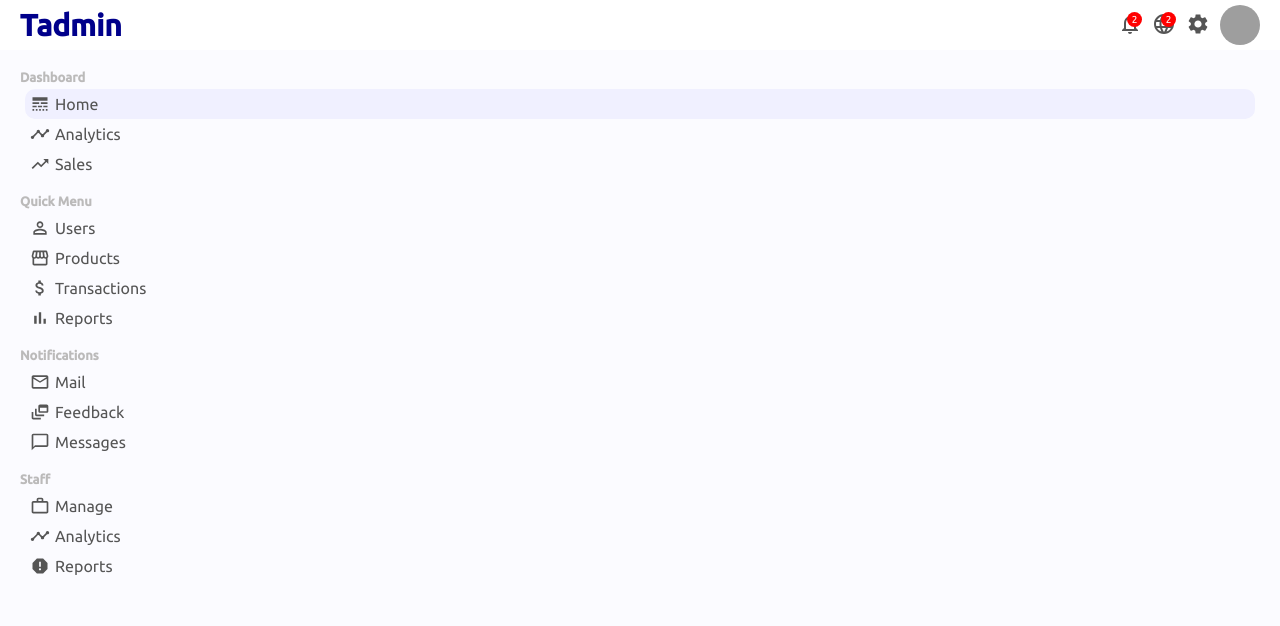
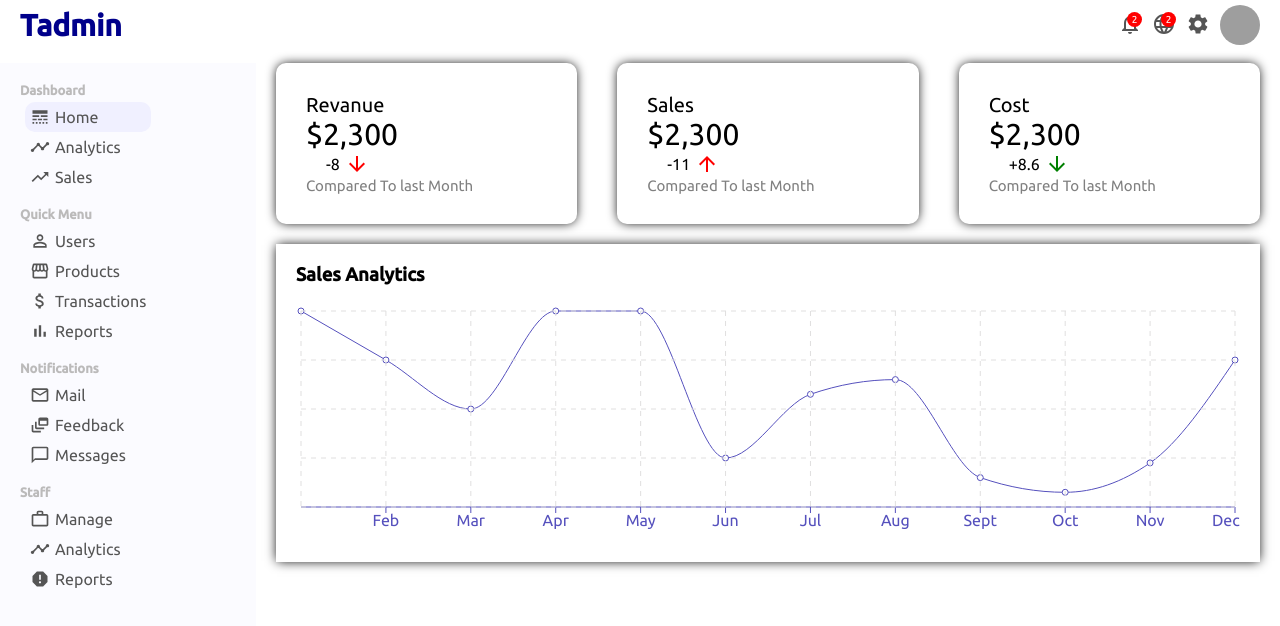
Before and after one commit to tushar0907/Stocks-Admin-Panel, a React (Create React App) app: page / in a window 1280 px wide. Shown: the top 626 px of the page. Built offline with nearby package versions, Linux system fonts and the light colour scheme; grey boxes are pictures that could not be loaded.

Commit message:
Analytics

```diff
--- a/src/App.css
+++ b/src/App.css
@@ -1,3 +1,4 @@
 .container {
     display: flex;
+    margin-top: 13px;
 }
--- a/src/App.jsx
+++ b/src/App.jsx
@@ -1,6 +1,7 @@
 import Topbar from "./components/topbar/Topbar";
 import Sidebar from "./components/sidebar/sidebar";
 import "./App.css";
+import Home from "./pages/home/Home"
 
 
 function App() {
@@ -9,7 +10,7 @@ function App() {
       <Topbar />
       <div className="container">
         <Sidebar />
-
+        <Home />
       </div>
     </div>
   );
--- /dev/null
+++ b/src/components/chart/Chart.jsx
@@ -0,0 +1,73 @@
+import "./chart.css"
+import {LineChart, Line, XAxis, CartesianGrid, Tooltip, ResponsiveContainer} from 'recharts';
+
+const Chart=() => {
+    const data=[
+        {
+            name: 'Jan',
+            "Active User": 4000,
+        },
+        {
+            name: 'Feb',
+            "Active User": 3000,
+        },
+        {
+            name: 'Mar',
+            "Active User": 2000,
+        },
+        {
+            name: 'Apr',
+            "Active User": 4000,
+        },
+        {
+            name: 'May',
+            "Active User": 4000,
+        },
+        {
+            name: 'Jun',
+            "Active User": 1000,
+        },
+        {
+            name: 'Jul',
+            "Active User": 2300,
+        },
+        {
+            name: 'Aug',
+            "Active User": 2600,
+        },
+        {
+            name: 'Sept',
+            "Active User": 600,
+        },
+        {
+            name: 'Oct',
+            "Active User": 300,
+        },
+        {
+            name: 'Nov',
+            "Active User": 900,
+        },
+        {
+            name: 'Dec',
+            "Active User": 3000,
+        },
+
+    ];
+    return (
+        <div className="chart">
+            <h3 className="chartTitle">
+                Sales Analytics
+            </h3>
+            <ResponsiveContainer width="100%" aspect={4/1}>
+                <LineChart data={data}>
+                    <XAxis dataKey="name" stroke="#5550bd" />
+                    <Line type="monotone" dataKey="Active User" stroke="#5550bd" />
+                    <Tooltip />
+                    <CartesianGrid stroke="#e0dfdf" strokeDasharray="5 5" />
+                </LineChart>
+            </ResponsiveContainer>
+        </div>
+    )
+}
+
+export default Chart
--- /dev/null
+++ b/src/components/chart/chart.css
@@ -0,0 +1,10 @@
+.chart {
+    margin: 20px;
+    padding: 20px;
+    -webkit-box-shadow: 0px 0px 11px -1px #000000;
+    box-shadow: 0px 0px 11px -1px #000000;
+}
+
+.chartTitle {
+    margin-bottom: 20px;
+}
--- /dev/null
+++ b/src/components/featuredInfo/FeaturedInfo.jsx
@@ -0,0 +1,38 @@
+import "./featuredInfo.css"
+import {ArrowDownward, ArrowUpward} from "@material-ui/icons";
+
+const FeaturedInfo=() => {
+    return (
+        <div className="featured">
+            <div className="featuredItem">
+                <span className="featuredTitle">Revanue</span>
+                <div className="featuredMoneyContainer">
+                    <span className="featuredMoney">$2,300</span>
+                    <span className="featuredMoneyRate">-8
+                        <ArrowDownward className="featuredIcon negative" /></span>
+                </div>
+                <span className="featuredSub">Compared To last Month</span>
+            </div>
+            <div className="featuredItem">
+                <span className="featuredTitle">Sales</span>
+                <div className="featuredMoneyContainer">
+                    <span className="featuredMoney">$2,300</span>
+                    <span className="featuredMoneyRate">-11
+                        <ArrowUpward className="featuredIcon negative" /></span>
+                </div>
+                <span className="featuredSub">Compared To last Month</span>
+            </div>
+            <div className="featuredItem">
+                <span className="featuredTitle">Cost</span>
+                <div className="featuredMoneyContainer">
+                    <span className="featuredMoney">$2,300</span>
+                    <span className="featuredMoneyRate">+8.6
+                        <ArrowDownward className="featuredIcon positive" /></span>
+                </div>
+                <span className="featuredSub">Compared To last Month</span>
+            </div>
+        </div>
+    )
+}
+
+export default FeaturedInfo
--- /dev/null
+++ b/src/components/featuredInfo/featuredInfo.css
@@ -0,0 +1,45 @@
+.featured {
+    width: 100%;
+    display: flex;
+    justify-content: space-between;
+}
+
+.featuredItem {
+    flex: 1;
+    margin: 0px 20px;
+    padding: 30px;
+    border-radius: 10px;
+    cursor: pointer;
+    -webkit-box-shadow: 0px 0px 11px -1px #000000;
+    box-shadow: 0px 0px 11px -1px #000000;
+}
+
+.featuredTitle {
+    font-size: 20px;
+}
+
+.featuredMoney {
+    font-size: 30px;
+    font-weight: 400;
+}
+
+.featuredMoneyRate {
+    display: flex;
+    align-items: center;
+    margin-left: 20px;
+}
+
+.featuredIcon {
+    font-size: 14px;
+    margin-left: 5px;
+    color: green;
+}
+
+.featuredIcon.negative {
+    color: red;
+}
+
+.featuredSub {
+    font-size: 15px;
+    color: gray;
+}
--- a/src/components/sidebar/sidebar.css
+++ b/src/components/sidebar/sidebar.css
@@ -1,5 +1,6 @@
 .sidebar {
     flex: 1;
+    display: flex;
     height: calc(100vh - 50px);
     background-color: rgb(251, 251, 255);
     position: sticky;
--- /dev/null
+++ b/src/pages/home/Home.jsx
@@ -0,0 +1,14 @@
+import FeaturedInfo from "../../components/featuredInfo/FeaturedInfo"
+import Chart from "../../components/chart/Chart"
+import "./home.css"
+
+const Home=() => {
+    return (
+        <div className="home">
+            <FeaturedInfo />
+            <Chart />
+        </div>
+    )
+}
+
+export default Home
--- /dev/null
+++ b/src/pages/home/home.css
@@ -0,0 +1,3 @@
+.home {
+    flex: 4;
+}
```
